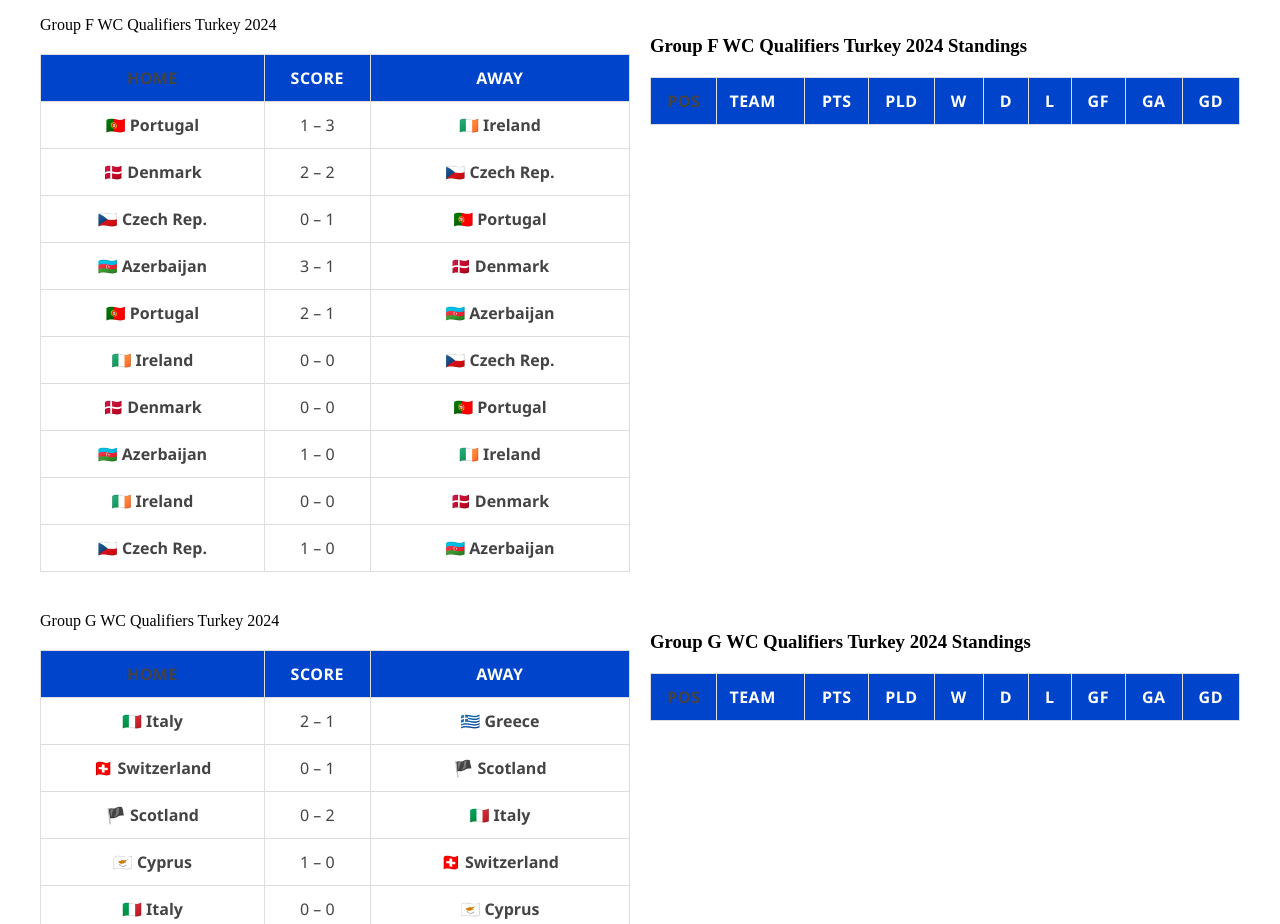
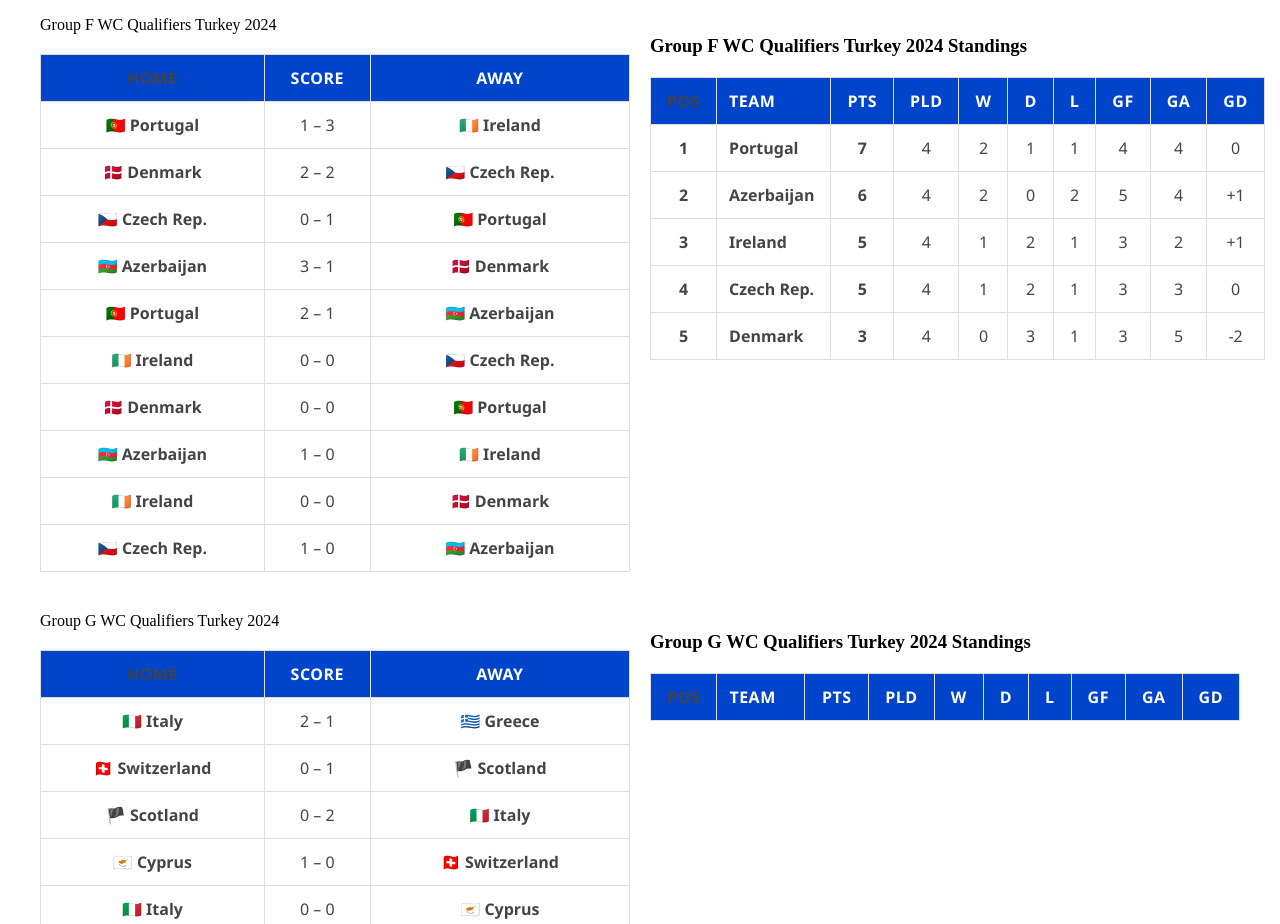
Before and after one commit to MarcusMachado15/whoisgonnawin-clean, a Next.js app: page / in a window 1280 px wide. Shown: the part 7920-8844 px from the top of the page. Built offline with nearby package versions, Linux system fonts and the light colour scheme.

Commit message:
🔄 Atualiza classificação do Grupo E Turkey 2024

```diff
--- a/app/page.tsx
+++ b/app/page.tsx
@@ -322,6 +322,13 @@ const groupStandingsEurope: Record<string, Standing[]> = {
   { pos: 3, team: 'Romania',      played: 4, won: 1, draw: 2, lost: 1, gf:  4, ga:  3, gd: +1, pts:  5 },
   { pos: 4, team: 'Austria',      played: 4, won: 0, draw: 3, lost: 1, gf:  5, ga:  6, gd: -1, pts:  3 },
   { pos: 5, team: 'Kazakhstan',   played: 4, won: 0, draw: 2, lost: 2, gf:  2, ga:  7, gd: -5, pts:  2 },
+],
+'Group F WC Qualifiers Turkey 2024': [
+  { pos: 1, team: 'Portugal',    played: 4, won: 2, draw: 1, lost: 1, gf:  4, ga:  4, gd:  0, pts:  7 },
+  { pos: 2, team: 'Azerbaijan',  played: 4, won: 2, draw: 0, lost: 2, gf:  5, ga:  4, gd: +1, pts:  6 },
+  { pos: 3, team: 'Ireland',     played: 4, won: 1, draw: 2, lost: 1, gf:  3, ga:  2, gd: +1, pts:  5 },
+  { pos: 4, team: 'Czech Rep.',  played: 4, won: 1, draw: 2, lost: 1, gf:  3, ga:  3, gd:  0, pts:  5 },
+  { pos: 5, team: 'Denmark',     played: 4, won: 0, draw: 3, lost: 1, gf:  3, ga:  5, gd: -2, pts:  3 },
 ],
 };
 
```
